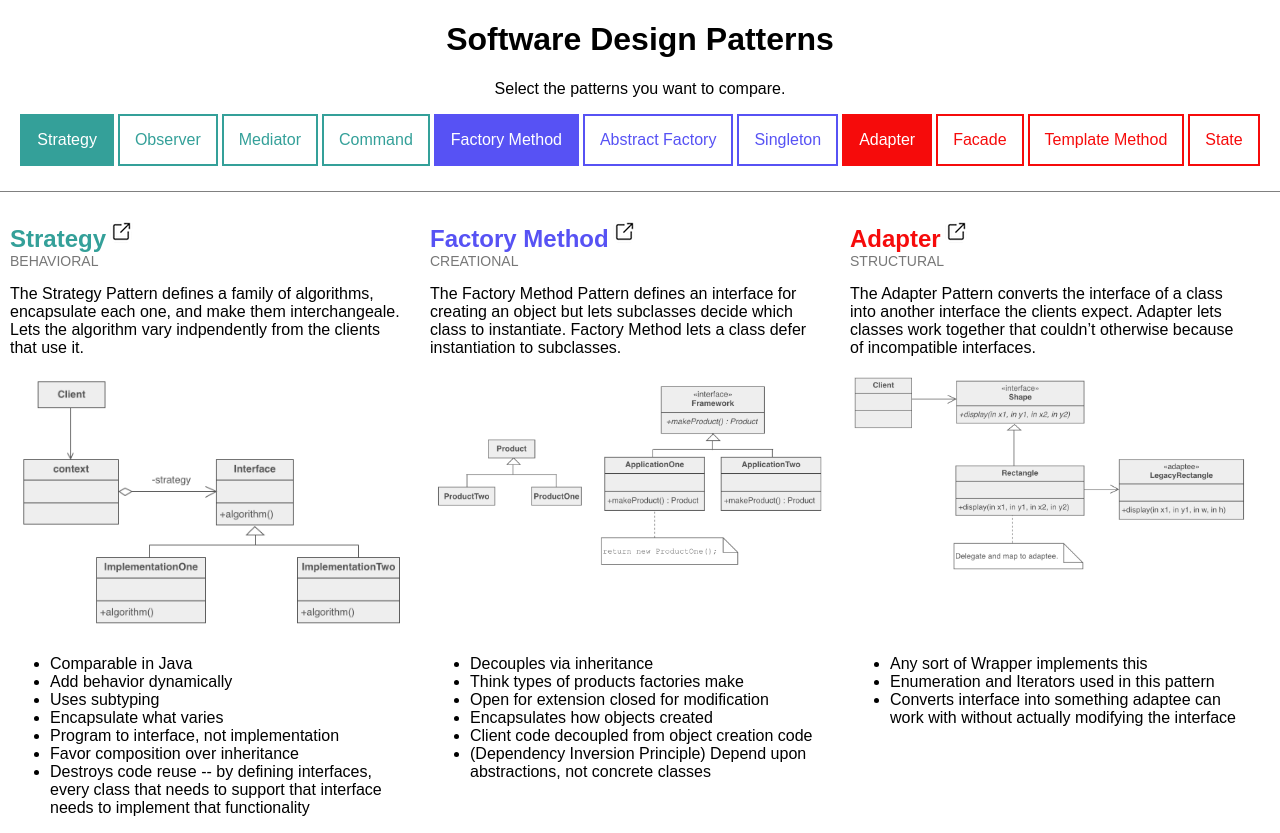
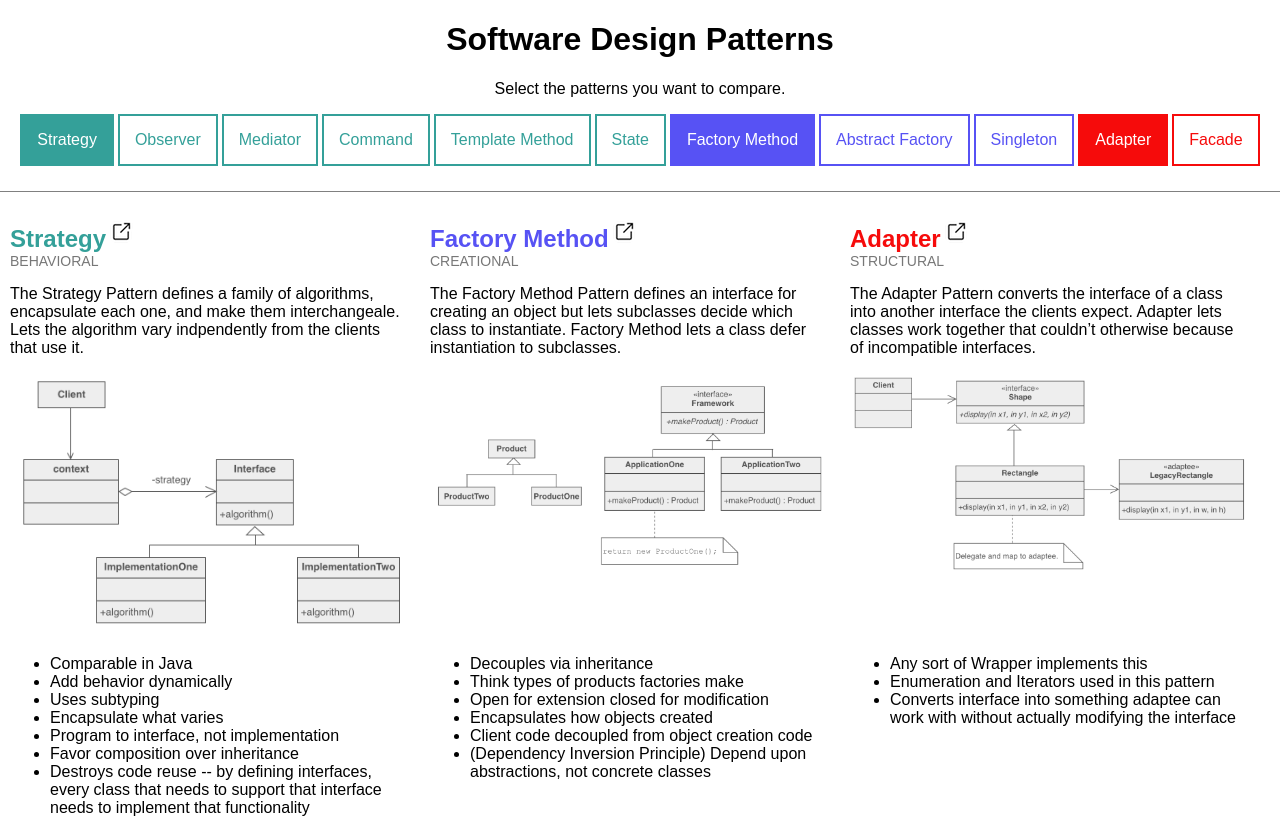
Before and after one commit to bibekg/software-design-patterns, a React app: page / in a window 1280 px wide. Built offline with nearby package versions, Linux system fonts and the light colour scheme.

Commit message:
Fix incorrect pattern types and programatically group patterns in selector

```diff
--- a/src/components/PatternComparisons/PatternComparisons.js
+++ b/src/components/PatternComparisons/PatternComparisons.js
@@ -9,10 +9,22 @@ export default class PatternComparisons extends React.Component {
     super(props);
 
     this.state = {
-      selectedPatterns: props.patterns
+      selectedPatterns: this.groupPatterns(props.patterns)
     };
 
     this.onSelectedPatternsChange = this.onSelectedPatternsChange.bind(this)
+  }
+
+  groupPatterns(patterns) {
+    const groupedPatterns = patterns.slice();
+
+    groupedPatterns.sort((patternA, patternB) => {
+      if (patternA.type < patternB.type) { return -1; }
+      if (patternA.type > patternB.type) { return 1; }
+      return 0;
+    });
+
+    return groupedPatterns;
   }
 
   onSelectedPatternsChange(newPatternNames) {
@@ -22,12 +34,11 @@ export default class PatternComparisons extends React.Component {
     ));
 
     this.setState({
-      selectedPatterns: newPatternsSelected
+      selectedPatterns: this.groupPatterns(newPatternsSelected)
     });
   }
 
   render() {
-    const { patterns } = this.props;
 
     return (
       <div className='pattern-comparisons'>
@@ -35,7 +46,7 @@ export default class PatternComparisons extends React.Component {
       <h1 className='main-title'>Software Design Patterns</h1>
 
       <PatternSelector
-        allPatterns={patterns}
+        allPatterns={this.groupPatterns(this.props.patterns)}
         onPatternChange={this.onSelectedPatternsChange}
       />
 
--- a/src/data/patterns-data.js
+++ b/src/data/patterns-data.js
@@ -144,7 +144,7 @@ const patterns = [
   {
     name: 'Template Method',
     link: 'https://sourcemaking.com/design_patterns/template_method',
-    type: PATTERN_TYPES.STRUCTURAL,
+    type: PATTERN_TYPES.BEHAVIORAL,
     definition: 'The Template Method Pattern defines the skeleton of an algorithm in a method, deferring some steps to subclasses. Template Method lets subclasses redefine certain steps of an algorithm without changing the algorithm’s structure.',
     diagram: templateMethodDiagram,
     notes: [
@@ -160,7 +160,7 @@ const patterns = [
   {
     name: 'State',
     link: 'https://sourcemaking.com/design_patterns/state',
-    type: PATTERN_TYPES.STRUCTURAL,
+    type: PATTERN_TYPES.BEHAVIORAL,
     definition: 'The State Pattern allows an object to alter its behavior when its internal state changes. The object will appear to change its class.',
     diagram: stateDiagram,
     notes: [
```
